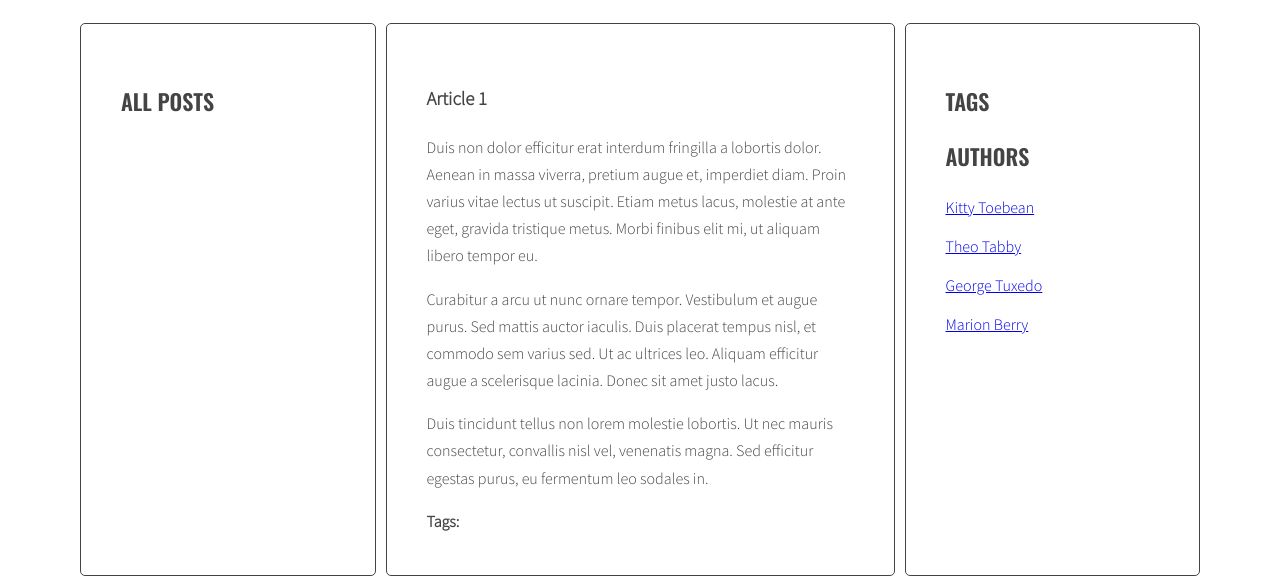
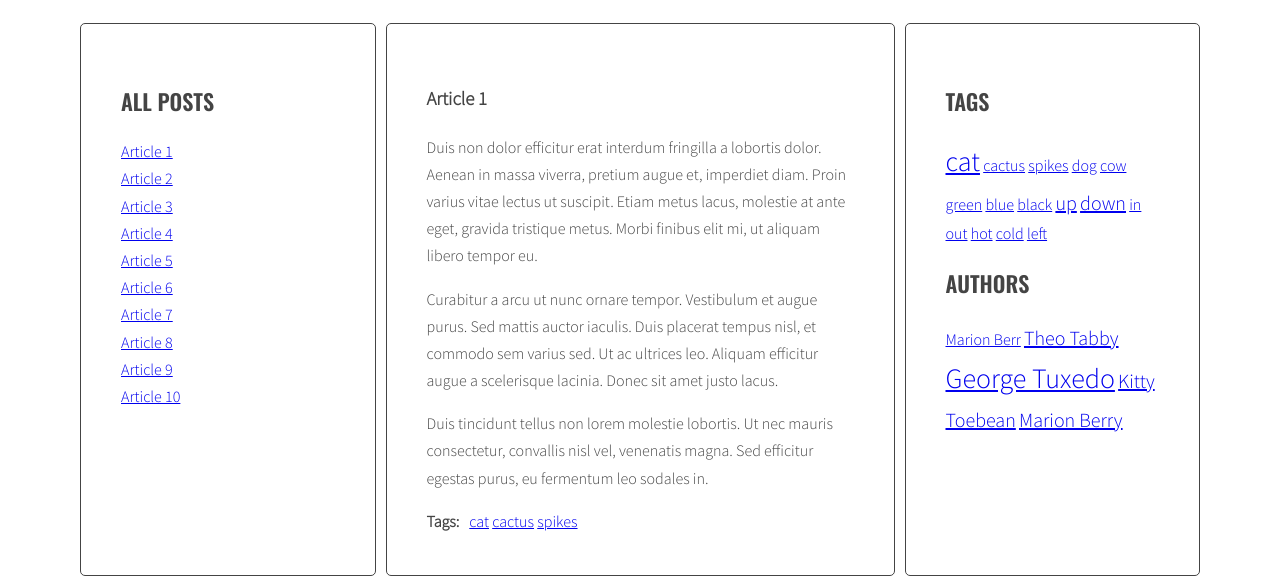
Before and after one commit to MaciejPtaszynski/javascript-blog, a website: page index.html in a window 1280 px wide. Shown: the part 220-804 px from the top of the page. Drawn offline with nearby package versions, Linux system fonts and the light colour scheme.

Commit message:
add html handlebar

```diff
--- a/index.html
+++ b/index.html
@@ -177,6 +177,10 @@
             </main>
         </div>
     </div>
+    <script id="template-article-link" type="text/x-handlebars-template">
+        <li><a href="#{{ id }}"><span>{{ title }}</span></a></li>
+      </script>
+    <script src="https://cdnjs.cloudflare.com/ajax/libs/handlebars.js/4.1.0/handlebars.min.js"></script>
     <script src="js/script.js"></script>
 </body>
 </html>
--- a/sass/style.scss
+++ b/sass/style.scss
@@ -119,7 +119,8 @@ body {
   }
 }
 .tag-size-1 {
-  font-size: 12px;
+  font-size: 12px bold;
+
 }
 .tag-size-2 {
   font-size: 16px;
```
Also changed, not shown: css/style.css, 1 other file.
